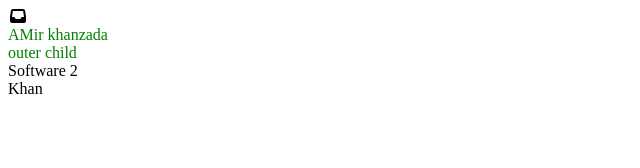
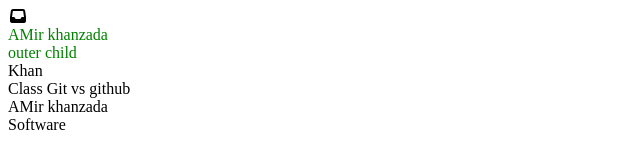
Before and after one commit to amirkhanzada-iinv/demo, a plain HTML site: page index.html in a window 1280 px wide. Shown: the whole page, without its empty margins (0-640 px from the left). Drawn offline with Linux system fonts and the light colour scheme.

Commit message:
Conflict resolved

```diff
--- a/index.html
+++ b/index.html
@@ -22,10 +22,11 @@
       <span>
         <div> outer child</div>
       </span>
-
-      Software 2
     </div>
     <div>Khan</div>
+    Class Git vs github
+    <div>AMir khanzada</div>
+    Software
 </body>
 
 </html>
```
